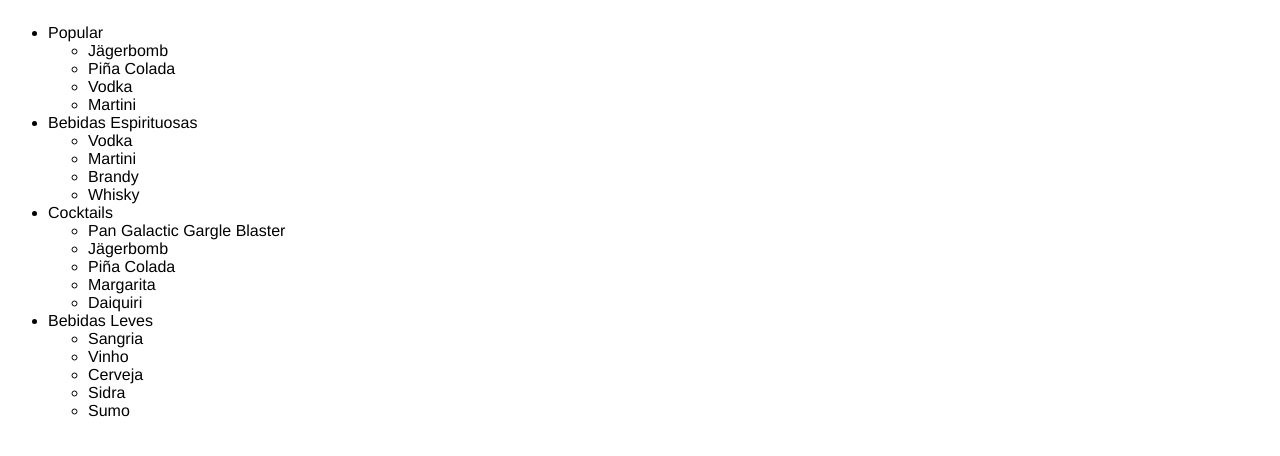
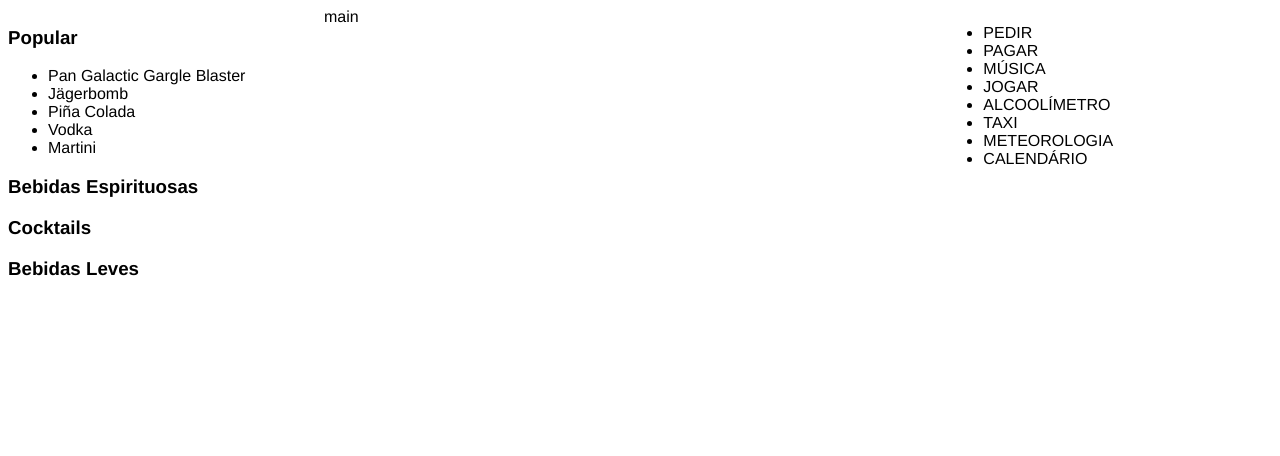
Before and after one commit to marcosdanix/prototipo-ipm-63-2016, a plain HTML site: page index.html in a window 1280 px wide. Drawn offline with nearby package versions, Linux system fonts and the light colour scheme.

Commit message:
Forgot to add index.html in previous commit

```diff
--- a/index.html
+++ b/index.html
@@ -1,3 +1,4 @@
+<!doctype html>
 <html>
   <head>
     <title>BarISTa</title>
@@ -7,26 +8,42 @@
 	<link rel="stylesheet" type="text/css" href="style.css">
 	<!-- Os scripts aqui -->
 	<!-- <script src="script.js"></script> -->
+	<script src="https://code.jquery.com/jquery-1.12.2.min.js"></script>
+	<script src="https://code.jquery.com/ui/1.11.4/jquery-ui.min.js"></script>
+	<script>
+	 $(function() {
+	  $("#accordion").accordion({
+	    collapsible: true,
+        heightStyle: "content",
+	  });
+	 });
+	</script>
   </head>
   <body>
 
 	 <div class = "left-sidebar">
+	   <div id="accordion">
+	     <h3>Popular</h3>
+		   <div>
 			   <ul>
-	     <li>Popular</li>
-	       <ul>
+				 <li>Pan Galactic Gargle Blaster</li>
 				 <li>Jägerbomb</li>
 				 <li>Piña Colada</li>
 				 <li>Vodka</li>
 				 <li>Martini</li>
 			   </ul>
-	     <li>Bebidas Espirituosas</li>
+		   </div>
+	     <h3>Bebidas Espirituosas</h3>
+		   <div>
 			   <ul>
 				 <li>Vodka</li>
 				 <li>Martini</li>
 				 <li>Brandy</li>
 				 <li>Whisky</li>
 			   </ul>
-		 <li>Cocktails</li>
+		   </div>
+		 <h3>Cocktails</h3>
+		   <div>
 			   <ul>
 				 <li>Pan Galactic Gargle Blaster</li>
 				 <li>Jägerbomb</li>
@@ -34,7 +51,9 @@
 				 <li>Margarita</li>
 				 <li>Daiquiri</li>
 			   </ul>
-	     <li>Bebidas Leves</li>
+		   </div>
+	     <h3>Bebidas Leves</h3>
+		   <div>
 			   <ul>
 				 <li>Sangria</li>
 				 <li>Vinho</li>
@@ -42,11 +61,27 @@
 				 <li>Sidra</li>
 				 <li>Sumo</li>
 			  </ul>
+		  </div>
+	   </div>
+	 </div>
+
+	 <!-- Where functionality will happen -->
+	 <div class = "main">
+	   <div>main</div>
+	 </div>
+
+
+	 <div class = "right-sidebar">
+	   <ul>
+	     <li>PEDIR</li>
+		 <li>PAGAR</li>
+		 <li>MÚSICA</li>
+		 <li>JOGAR</li>
+		 <li>ALCOOLÍMETRO</li>
+		 <li>TAXI</li>
+		 <li>METEOROLOGIA</li>
+		 <li>CALENDÁRIO</li>
 	   </ul>
-	 </div>
-	 <div class = "main">
-	 </div>
-	 <div class = "right-sidebar">
 	 </div>
 
   </body>
```
Lines whose indentation alone changed are shown as unchanged.
